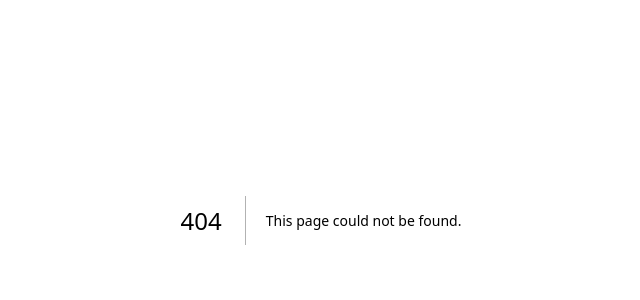
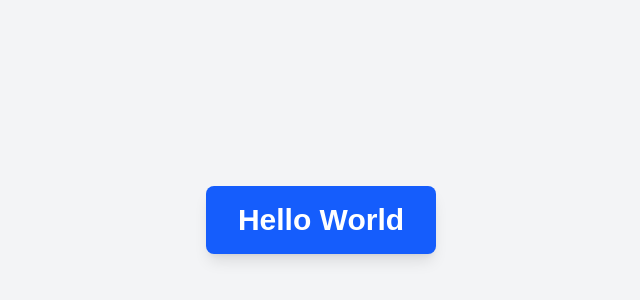
Before and after one commit to Snowbeast138/BenkyChan, a Next.js app in the folder benkychan/: page /Test in a window 1280 px wide. Before the commit this address had no page. Shown: the part 180-480 px from the top of the page, without its empty margins (319-959 px from the left). Built offline with nearby package versions, Linux system fonts and the light colour scheme.

Commit message:
TestFile

```diff
--- /dev/null
+++ b/benkychan/pages/Test.tsx
@@ -0,0 +1,11 @@
+import React from "react";
+
+export default function Test() {
+  return (
+    <div className="flex items-center justify-center h-screen bg-gray-100">
+      <h1 className="font-bold text-3xl text-white bg-blue-600 px-8 py-4 rounded-lg shadow-lg">
+        Hello World
+      </h1>
+    </div>
+  );
+}
```
